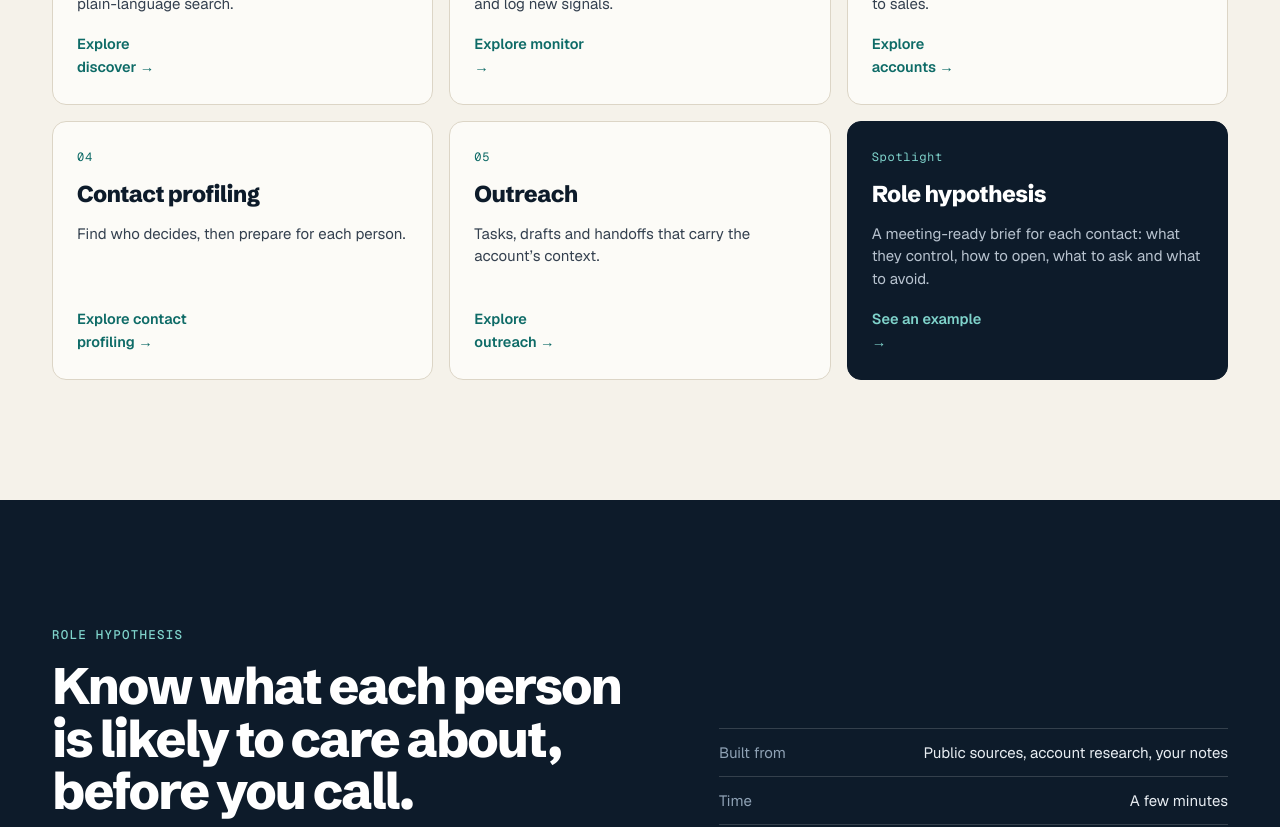
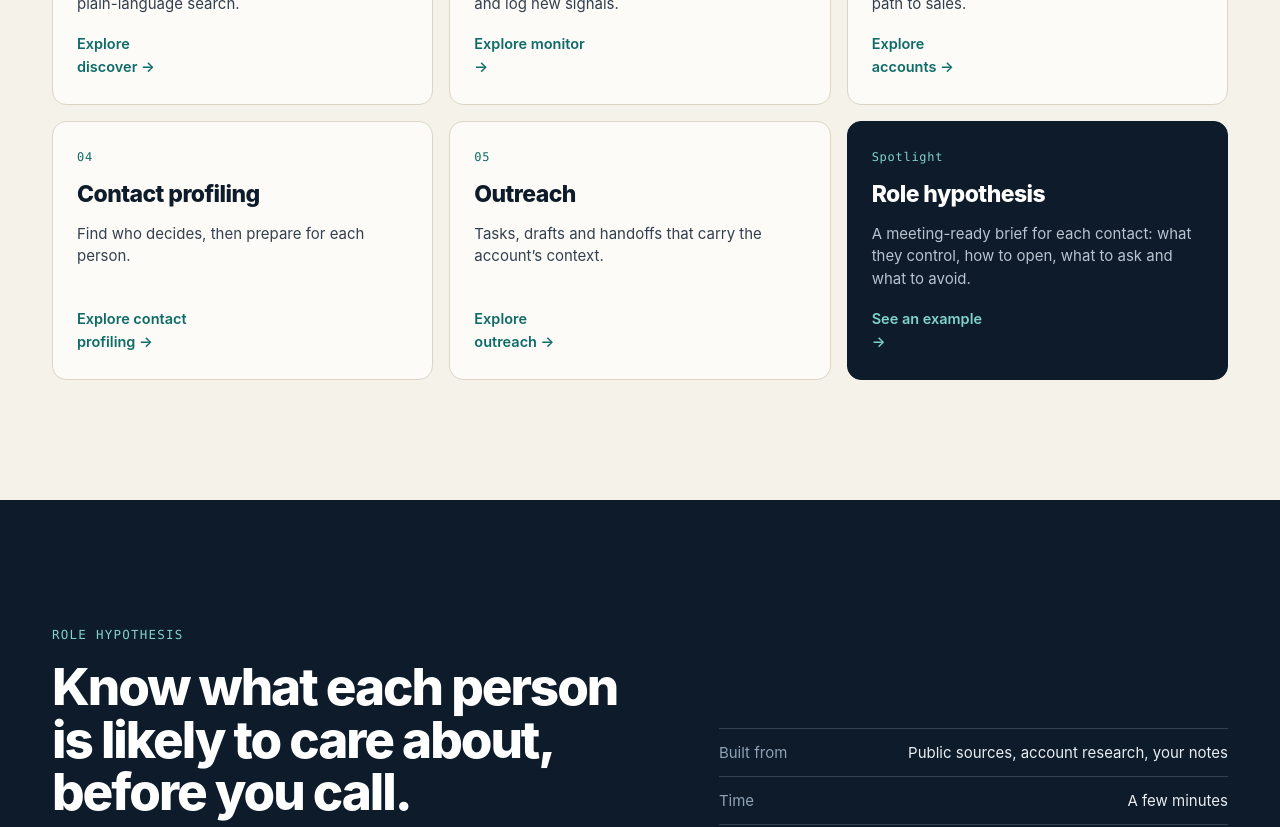
Before and after one commit to Silamsai/Insyder, a Next.js app in the folder frontend/: page / in a window 1280 px wide. Shown: the part 1898-2725 px from the top of the page. Built offline with nearby package versions, Linux system fonts and the light colour scheme.

Commit message:
Fix font fallbacks and build stability in frontend

```diff
--- a/frontend/src/app/globals.css
+++ b/frontend/src/app/globals.css
@@ -1,3 +1,9 @@
+
+:root {
+  --font-geist: "Geist", -apple-system, BlinkMacSystemFont, "Segoe UI", Roboto, sans-serif;
+  --font-geist-mono: "Geist Mono", ui-monospace, SFMono-Regular, Menlo, Monaco, Consolas, monospace;
+  --font-schibsted: "Schibsted Grotesk", -apple-system, BlinkMacSystemFont, "Segoe UI", Roboto, sans-serif;
+}
 
 body{margin:0;background:#0D1B2A}
 a{color:#7FD3CB}a:hover{color:#fff}
--- a/frontend/src/app/layout.tsx
+++ b/frontend/src/app/layout.tsx
@@ -1,16 +1,7 @@
 import type { Metadata, Viewport } from "next";
-import { Geist, Geist_Mono, Schibsted_Grotesk } from "next/font/google";
 import Header from "@/components/Header";
 import Footer from "@/components/Footer";
 import "./globals.css";
-
-const geist = Geist({ subsets: ["latin"], weight: ["400", "500", "600"], variable: "--font-geist" });
-const geistMono = Geist_Mono({ subsets: ["latin"], weight: ["400", "500"], variable: "--font-geist-mono" });
-const schibsted = Schibsted_Grotesk({
-  subsets: ["latin"],
-  weight: ["500", "600", "700", "800"],
-  variable: "--font-schibsted",
-});
 
 export const viewport: Viewport = { width: "device-width", initialScale: 1 };
 
@@ -22,7 +13,7 @@ export const metadata: Metadata = {
 
 export default function RootLayout({ children }: { children: React.ReactNode }) {
   return (
-    <html lang="en-GB" className={`${geist.variable} ${geistMono.variable} ${schibsted.variable}`}>
+    <html lang="en-GB">
       <body>
         <div className="v2">
           <a className="skip" href="#main">
```
Also changed, not shown: 1 other file (tests, documents, lock files or other folders).
